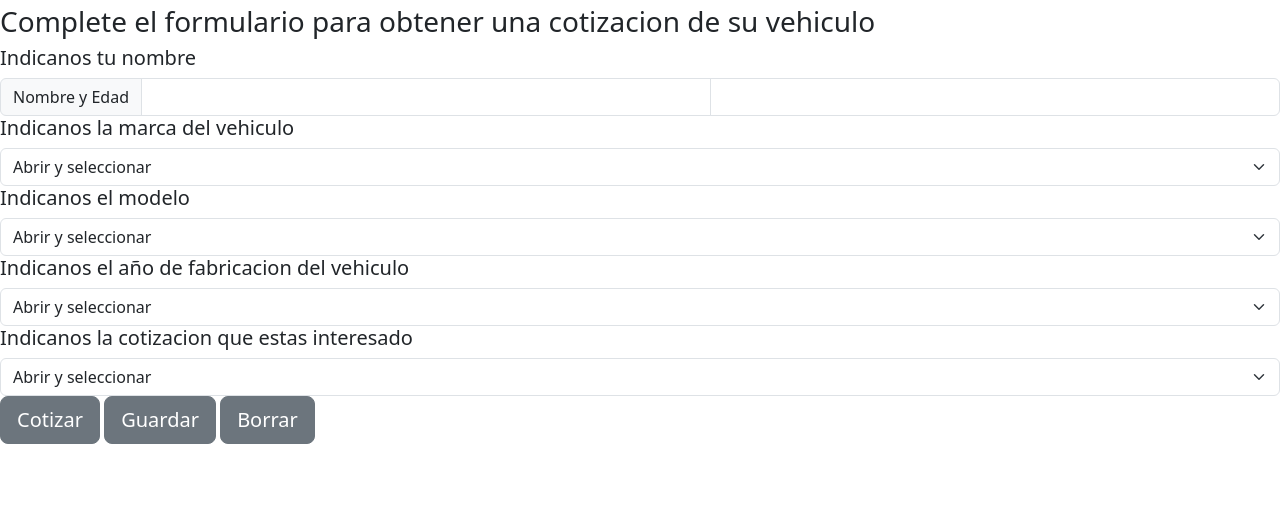
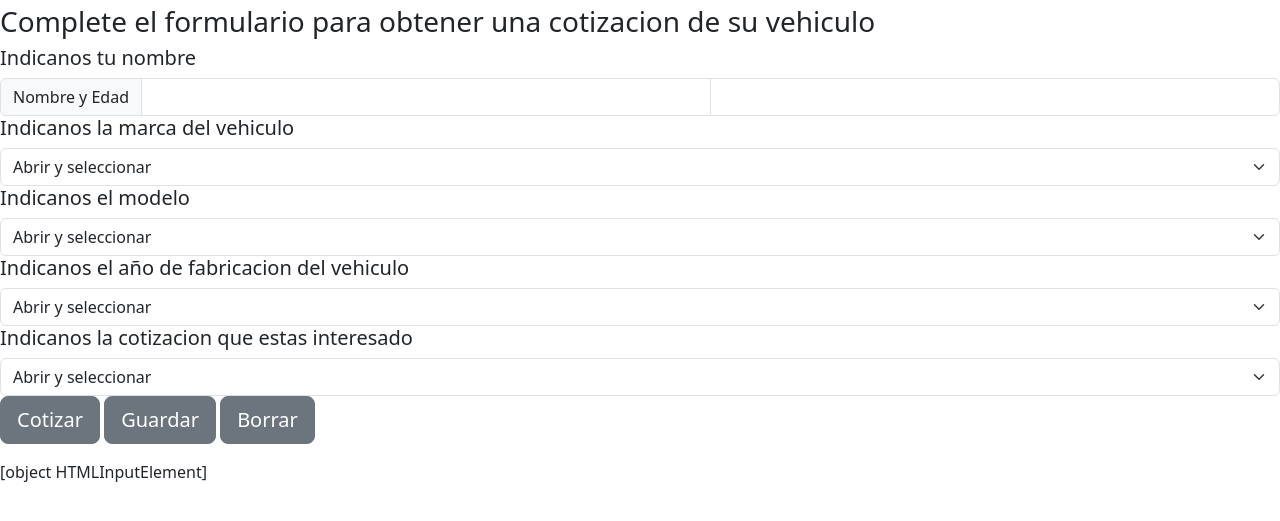
Before and after one commit to prometeo88/PROYECTO-CODERHOUSE-JS, a plain HTML site: page index.html in a window 1280 px wide. Both pictures are taken after a click on the button "Guardar". Shown: the part 185-706 px from the top of the page. Drawn offline with nearby package versions, Linux system fonts and the light colour scheme; some packages are replaced by stand-ins of ours; a script that the page names is missing.

Commit message:
localstorage

```diff
--- a/index.html
+++ b/index.html
@@ -94,6 +94,8 @@
         <button type="button" id="reset" class="btn btn-secondary btn-lg">Borrar</button>
 
         <p id="resultadoCotizacion"></p>
+        <p id="historialCotizacion"></p>
+
 
     </main>
 
--- a/js/app.js
+++ b/js/app.js
@@ -18,6 +18,8 @@ const botonBorrar = document.getElementById("reset")
 const inputNombre = document.getElementById('nombre');
 const inputEdad = document.getElementById('edad');
 const selectCobertura = document.getElementById("cobertura")
+const botonGuardar = document.getElementById("save")
+const historialCotizacion = document.getElementById("historialCotizacion")
 
 botonCotizar.addEventListener("click", () => {
     // verificar campos completos
@@ -69,5 +71,14 @@ botonBorrar.addEventListener("click", () => {
     selectFabricacion.selectedIndex = 0;
     selectCobertura.selectedIndex = 0;
 
+}
+
+)
+
+botonGuardar.addEventListener("click",() => {
+
+    localStorage.setItem("nombreCotizacion", inputNombre)
+
+    historialCotizacion.textContent = localStorage.getItem("nombreCotizacion")
 
 })
--- a/js/validacion.js
+++ b/js/validacion.js
@@ -23,7 +23,7 @@ inputEdad.addEventListener('blur', () => {
     const edad = parseInt(inputEdad.value);
 
     if (isNaN(edad)) {
-        alertify.alert('Por favor, ingresa un número válido').set({ title: "Error de Edad" });
+        alertify.alert('Por favor, ingresa una edad entre 18 y 85 años').set({ title: "Error de Edad" });
         inputEdad.value = '';
     } else if (edad < 18 || edad > 85) {
         alertify.alert('Por favor, ingresa una edad entre 18 y 85 años').set({ title: "Error de Edad" });
```
